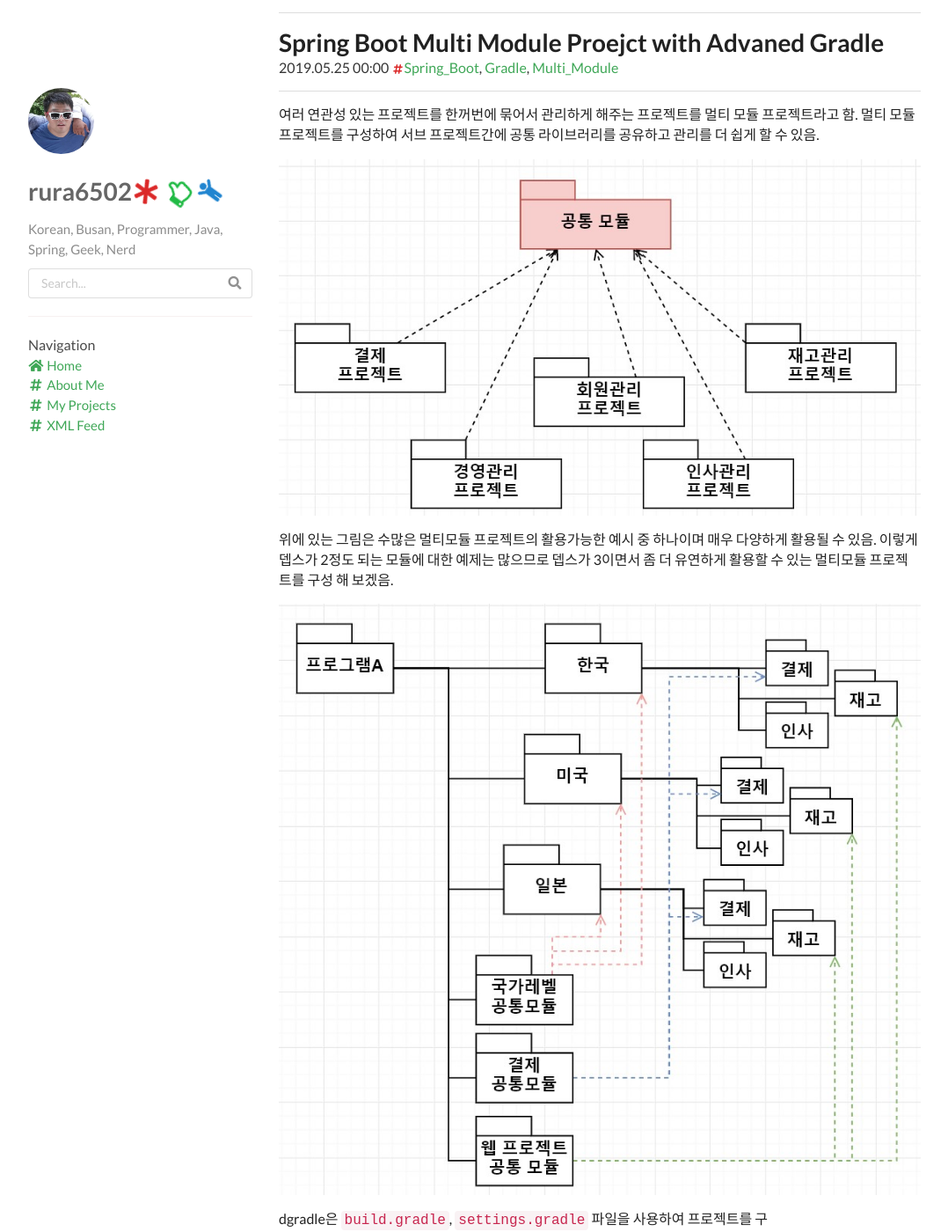
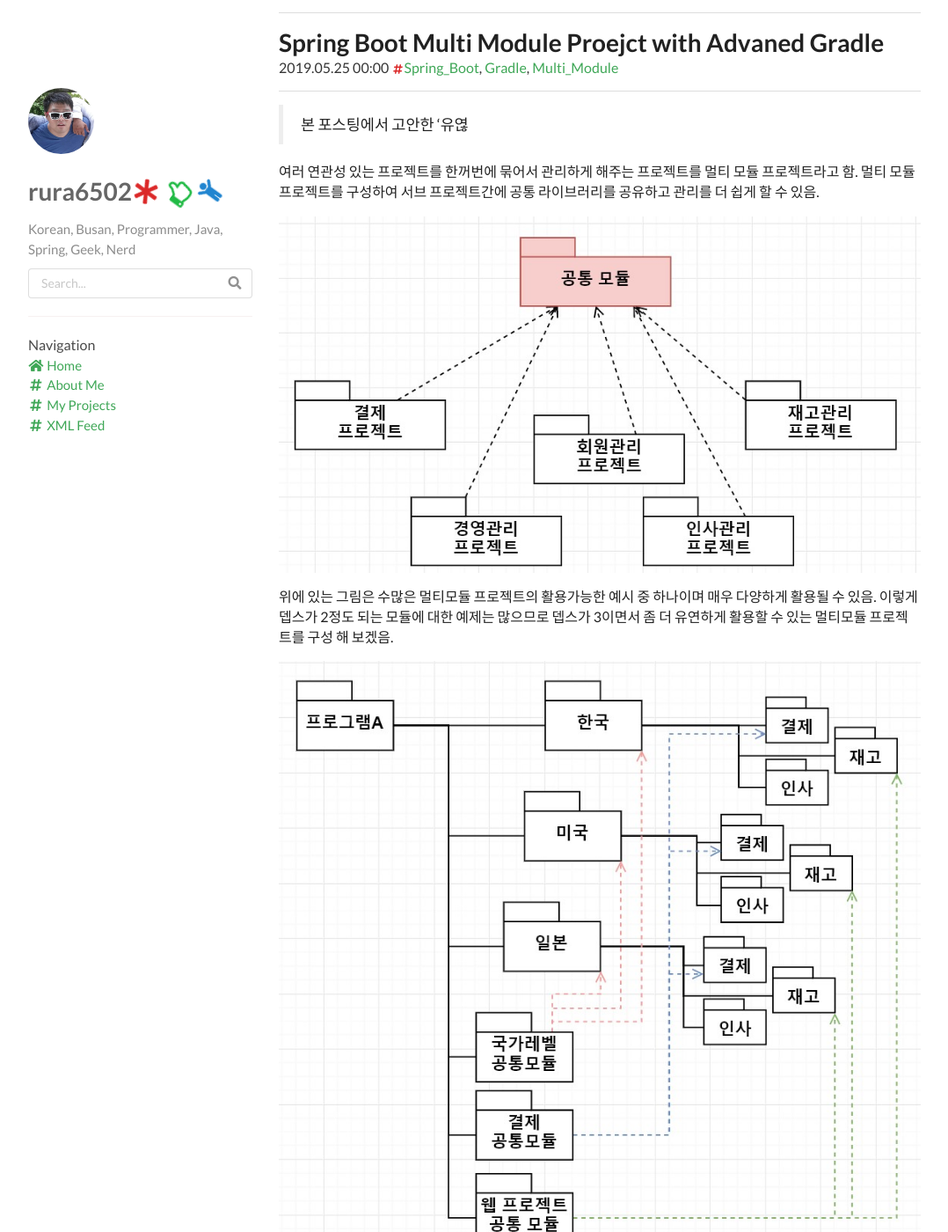
Before and after one commit to rura6502/rura6502.github.io, a Jekyll site: the page built from _posts/2019-05-25-Spring-Boot-Multi-Moudle-Project-using-Advanced-Gradle.md, in a window 1280 px wide and 1400 px high. Shown: the whole window at 88% size, without its empty margins (53-1131 px from the left). Built offline with Jekyll 4.4.1, drawn with Linux system fonts in a browser that asks for light colours; nearby versions of some CDN libraries; comment, search, counter and statistics services are not loaded.

Commit message:
_posts/2019-05-25-Spring-Boot-Multi-Moudle-Project-using-Advanced-Gradle.md updated from https://stackedit.io/

```diff
--- a/_posts/2019-05-25-Spring-Boot-Multi-Moudle-Project-using-Advanced-Gradle.md
+++ b/_posts/2019-05-25-Spring-Boot-Multi-Moudle-Project-using-Advanced-Gradle.md
@@ -4,6 +4,8 @@
 date:  2019-05-25 00:00:00 +0900
 categories: [Spring_Boot, Gradle, Multi_Module]
 ---
+
+> 본 포스팅에서 고안한 '유엲
 
 여러 연관성 있는 프로젝트를 한꺼번에 묶어서 관리하게 해주는 프로젝트를 멀티 모듈 프로젝트라고 함. 멀티 모듈 프로젝트를 구성하여 서브 프로젝트간에 공통 라이브러리를 공유하고 관리를 더 쉽게 할 수 있음.
 
@@ -13,13 +15,15 @@
 
 ![gradle-flexible-multimodule-project](https://github.com/rura6502/rura6502.github.io/blob/master/_posts/_image/gradle-flexible-multimodule-project.jpg?raw=true)
 
-dgradle은 `build.gradle`, `settings.gradle` 파일을 사용하여 프로젝트를 구
+
+
+gradle은 `build.gradle`, `settings.gradle` 파일을 사용하여 프로젝트를 구
 
 
 
 
 
 <!--stackedit_data:
-eyJoaXN0b3J5IjpbMTg1MDk3NjQyMSwtMTg1MDU3NzI3OCwtMT
-k5MTQ1MDUwMF19
+eyJoaXN0b3J5IjpbLTI2MTYzNzQ1LC0xODUwNTc3Mjc4LC0xOT
+kxNDUwNTAwXX0=
 -->
```
